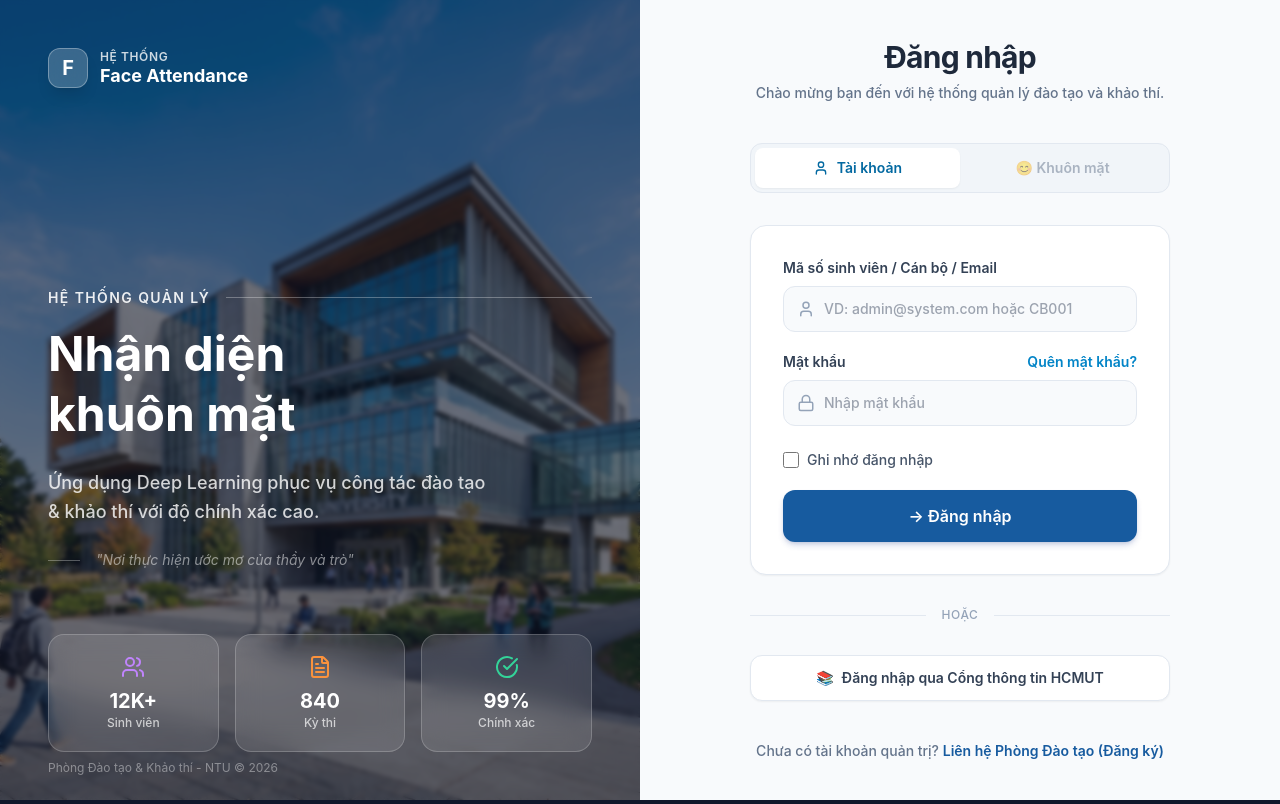
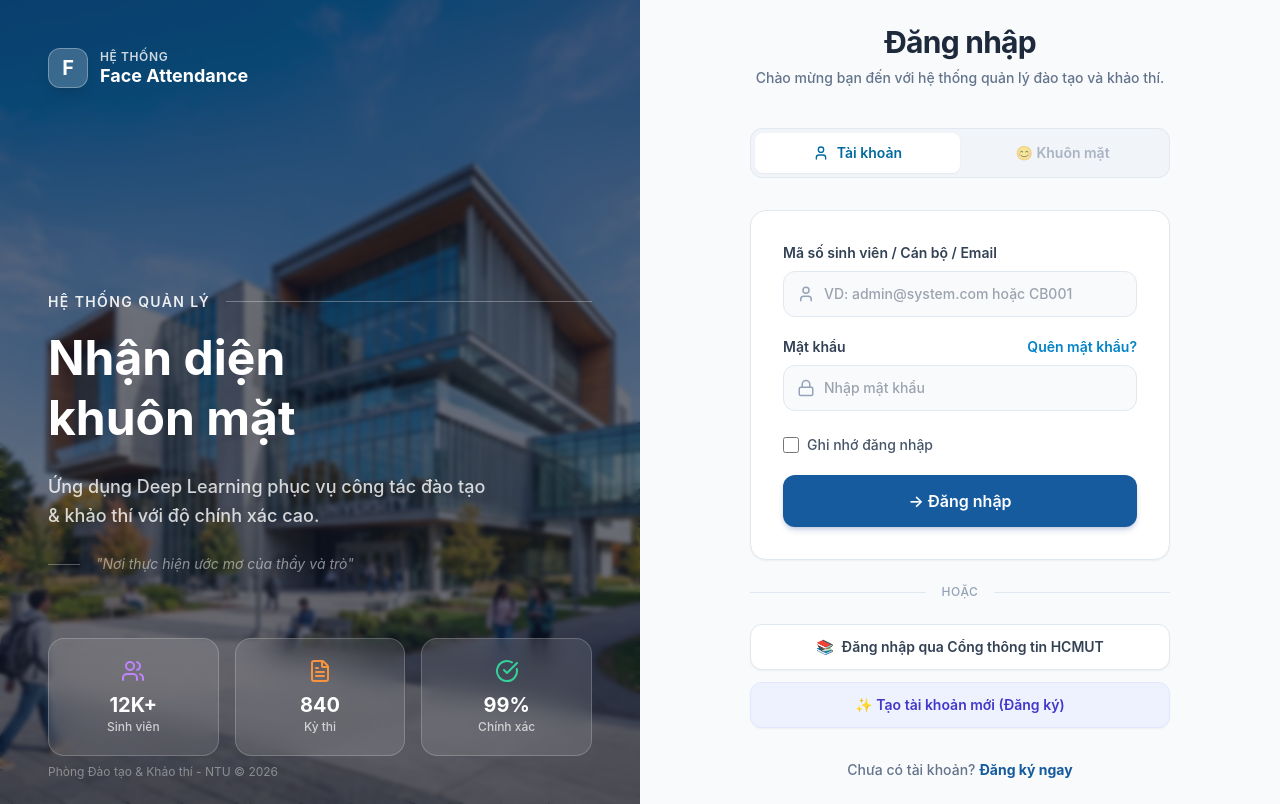
Before and after one commit to TranTienAnh2012/TTTN-UngDungDeepFace, a React (Vite) app in the folder University-face-system/frontend-react/: page /login in a window 1280 px wide. Built offline with nearby package versions, Linux system fonts and the light colour scheme; no server answers.

Commit message:
fix(login): add explicit register button and link on login page

```diff
--- a/University-face-system/frontend-react/src/pages/admin/Login.jsx
+++ b/University-face-system/frontend-react/src/pages/admin/Login.jsx
@@ -182,20 +182,24 @@ const Login = () => {
                         </form>
                     </div>
 
-                    <div className="mt-8 flex items-center gap-4 before:flex-1 before:h-px before:bg-slate-200 after:flex-1 after:h-px after:bg-slate-200">
+                    <div className="mt-6 flex items-center gap-4 before:flex-1 before:h-px before:bg-slate-200 after:flex-1 after:h-px after:bg-slate-200">
                         <span className="text-xs font-medium text-slate-400 uppercase tracking-wider">hoặc</span>
                     </div>
 
-                    <div className="mt-8 flex flex-col gap-4">
+                    <div className="mt-6 flex flex-col gap-3">
                         <button className="w-full flex items-center justify-center gap-2 bg-white border border-slate-200 hover:bg-slate-50 text-slate-700 font-semibold py-3 rounded-xl transition-colors shadow-sm text-sm">
                             <span className="text-[#175b9f]">📚</span> Đăng nhập qua Cổng thông tin HCMUT
                         </button>
+
+                        <Link to="/register" className="w-full flex items-center justify-center gap-2 bg-indigo-50 border border-indigo-100 hover:bg-indigo-100 text-indigo-700 font-semibold py-3 rounded-xl transition-colors shadow-sm text-sm">
+                            ✨ Tạo tài khoản mới (Đăng ký)
+                        </Link>
                     </div>
 
-                    <div className="mt-10 text-center text-sm font-medium text-slate-500">
-                        Chưa có tài khoản quản trị?{' '}
-                        <Link to="/register" className="text-[#175b9f] hover:underline font-semibold">
-                            Liên hệ Phòng Đào tạo (Đăng ký)
+                    <div className="mt-8 text-center text-sm font-medium text-slate-500">
+                        Chưa có tài khoản?{' '}
+                        <Link to="/register" className="text-[#175b9f] hover:underline font-bold">
+                            Đăng ký ngay
                         </Link>
                     </div>
                 </div>
```
